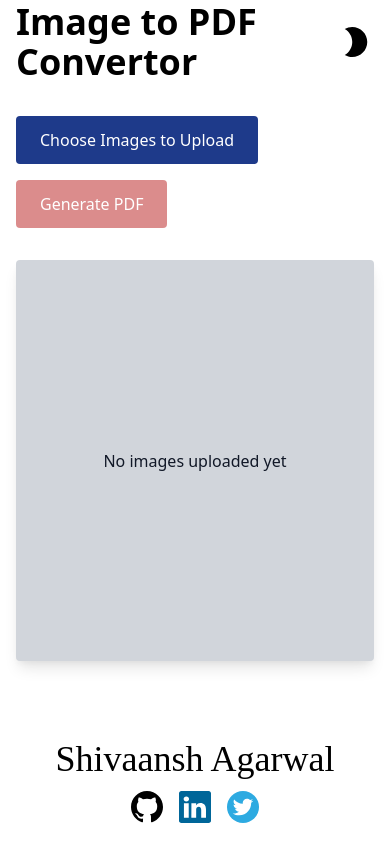
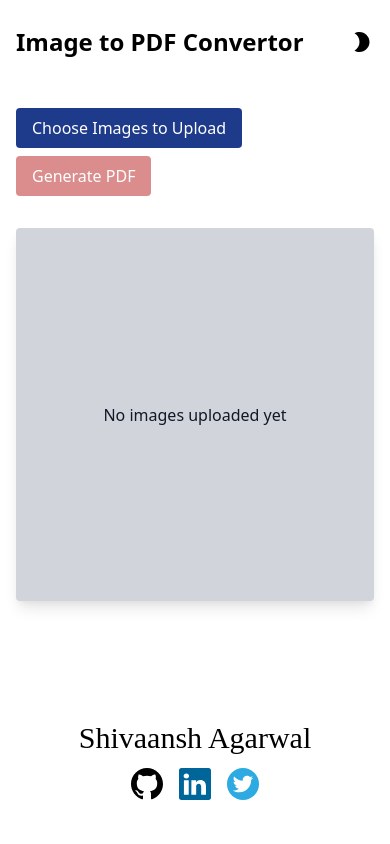
Before and after one commit to Shivaansh-Agarwal/img-to-pdf-convertor, a React (Create React App) app: page / in a window 390 px wide. Built offline with nearby package versions, Linux system fonts and the light colour scheme.

Commit message:
fix: Adjusting for responsiveness

```diff
--- a/src/App.jsx
+++ b/src/App.jsx
@@ -14,12 +14,13 @@ function App() {
       <div className="h-screen flex flex-col justify-start dark:bg-gray-800">
         <Header
           title="Image to PDF Convertor"
-          height="10vh"
+          minHeight="10%"
+          maxHeight="10vh"
           isDarkModeEnabled={isDarkModeEnabled}
           setDarkModeVisiblity={setDarkModeVisiblity}
         />
-        <Main height="75vh" />
-        <Footer height="15vh" />
+        <Main minHeight="70%" maxHeight="75vh" />
+        <Footer minHeight="20%" maxHeight="15vh" />
       </div>
     </div>
   );
--- a/src/components/ButtonsBar.jsx
+++ b/src/components/ButtonsBar.jsx
@@ -8,7 +8,7 @@ export const ButtonsBar = ({
     <div className="flex flex-row flex-wrap justify-start items-center">
       <label
         htmlFor="image_upload"
-        className="bg-blue-900 text-white pt-3 pb-3 pr-6 pl-6 cursor-pointer rounded w-max mt-4 mb-4 mr-4"
+        className="bg-blue-900 text-white pt-2 pb-2 pr-4 pl-4 sm:pt-3 sm:pb-3 sm:pr-6 sm:pl-6 cursor-pointer rounded w-max mt-2 mb-2 sm:mt-4 sm:mb-4 mr-4"
       >
         Choose Images to Upload
       </label>
@@ -23,7 +23,7 @@ export const ButtonsBar = ({
         }}
       />
       <button
-        className={`bg-red-700 text-white pt-3 pb-3 pr-6 pl-6 rounded w-max disabled:opacity-50 ${
+        className={`bg-red-700 text-white pt-2 pb-2 pr-4 pl-4 sm:pt-3 sm:pb-3 sm:pr-6 sm:pl-6 rounded w-max disabled:opacity-50 ${
           imagesList.length === 0 ? "cursor-not-allowed" : "cursor-pointer"
         }`}
         disabled={imagesList.length === 0}
--- a/src/components/Footer.jsx
+++ b/src/components/Footer.jsx
@@ -1,12 +1,12 @@
 import { SocialMediaBar } from "./SocialMediaBar.jsx";
 
-export const Footer = ({ height }) => {
+export const Footer = ({ minHeight, maxHeight }) => {
   return (
     <footer
       className="p-4 flex flex-col justify-center items-center"
-      style={{ height }}
+      style={{ minHeight, maxHeight }}
     >
-      <div className="font-cursive text-4xl dark:text-gray-200">
+      <div className="font-cursive text-3xl sm:text-4xl dark:text-gray-200">
         Shivaansh Agarwal
       </div>
       <SocialMediaBar />
--- a/src/components/Header.jsx
+++ b/src/components/Header.jsx
@@ -2,16 +2,17 @@ import { MdModeNight, MdLightMode } from "react-icons/md";
 
 export const Header = ({
   title,
-  height,
+  minHeight,
+  maxHeight,
   isDarkModeEnabled,
   setDarkModeVisiblity,
 }) => {
   return (
     <header
-      className="p-4 text-4xl font-semibold flex flex-row justify-between items-center"
-      style={{ height }}
+      className="p-4 text-2xl sm:text-4xl flex flex-row justify-between items-center"
+      style={{ minHeight, maxHeight }}
     >
-      <div className="dark:text-gray-200">{title}</div>
+      <div className="dark:text-gray-200 font-semibold ">{title}</div>
       <div className="cursor-pointer">
         {isDarkModeEnabled ? (
           <MdLightMode
--- a/src/components/Main.jsx
+++ b/src/components/Main.jsx
@@ -7,11 +7,14 @@ const MAX_FILES_UPLOAD_ALLOWED = 10;
 const A4_WIDTH = 210;
 //const A4_HEIGHT = 297;
 
-export const Main = ({ height }) => {
+export const Main = ({ minHeight, maxHeight }) => {
   const [imagesList, setImagesList] = useState([]);
 
   return (
-    <main className="p-4 flex flex-col justify-start" style={{ height }}>
+    <main
+      className="p-4 flex flex-col justify-start"
+      style={{ minHeight, maxHeight }}
+    >
       <ButtonsBar
         imagesList={imagesList}
         setImagesList={setImagesList}
```
